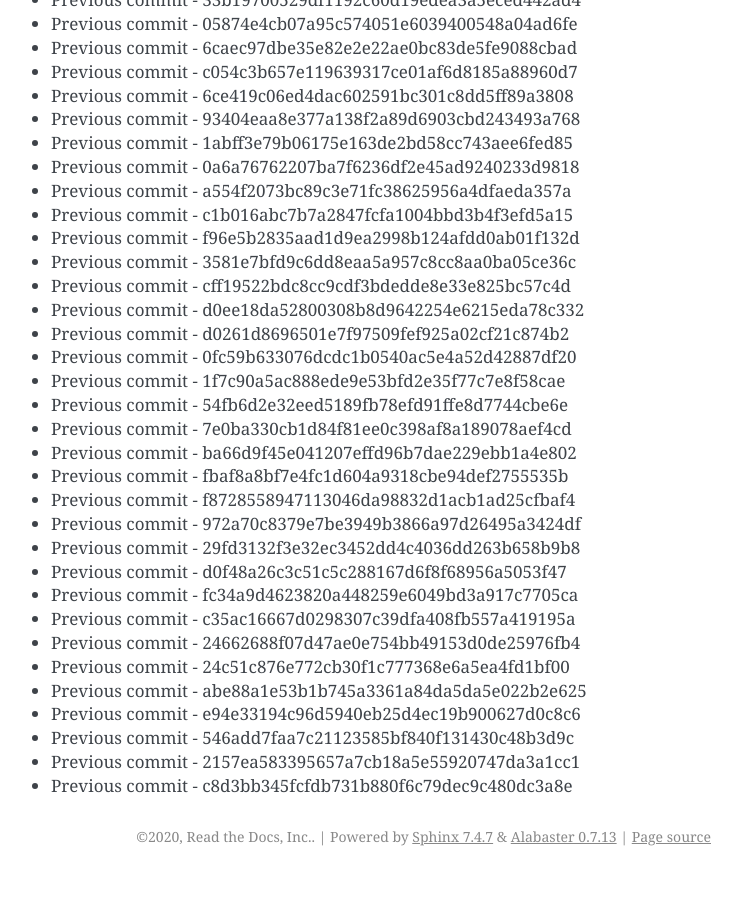
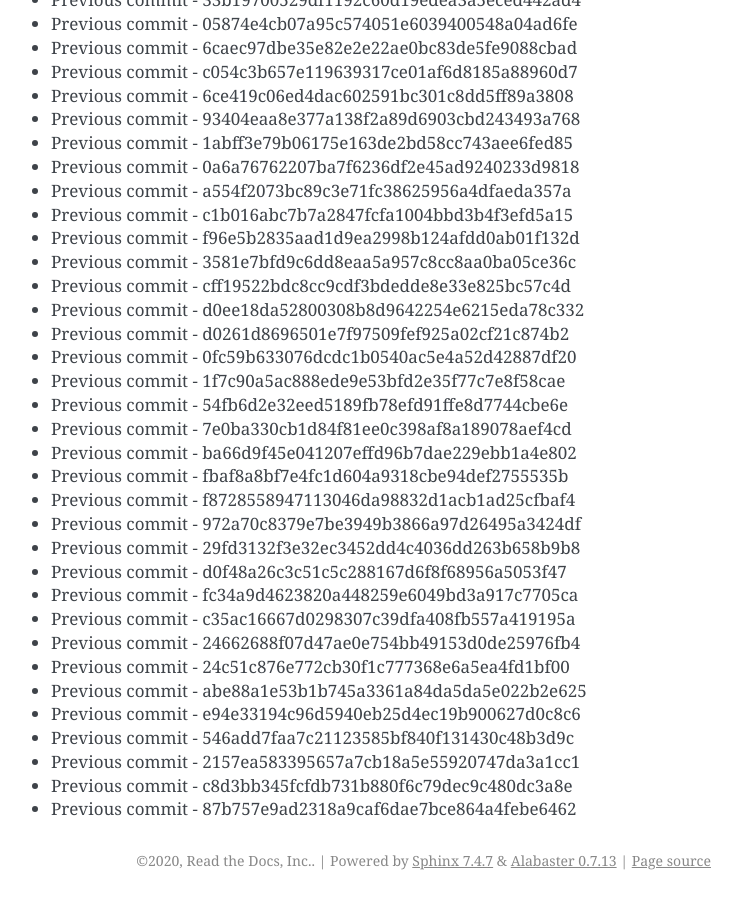
Before and after one commit to readthedocs/rtd-git-stresstest, a Sphinx documentation site: the page built from docs/updates.rst, in a window 1280 px wide and 900 px high, scrolled down 70261 px. Shown: the whole window, without its empty margins (399-1141 px from the left). Built offline with Sphinx 7.4.7, drawn with Linux system fonts in a browser that asks for light colours; before the commit the page ends 71137 px from its top, so only the background shows below that.

Commit message:
Generating commit from previous: 87b757e9ad2318a9caf6dae7bce864a4febe6462

```diff
--- a/docs/updates.rst
+++ b/docs/updates.rst
@@ -2984,3 +2984,4 @@ It can be tested for any performance characteristics.
 * Previous commit - 546add7faa7c21123585bf840f131430c48b3d9c
 * Previous commit - 2157ea583395657a7cb18a5e55920747da3a1cc1
 * Previous commit - c8d3bb345fcfdb731b880f6c79dec9c480dc3a8e
+* Previous commit - 87b757e9ad2318a9caf6dae7bce864a4febe6462
```
